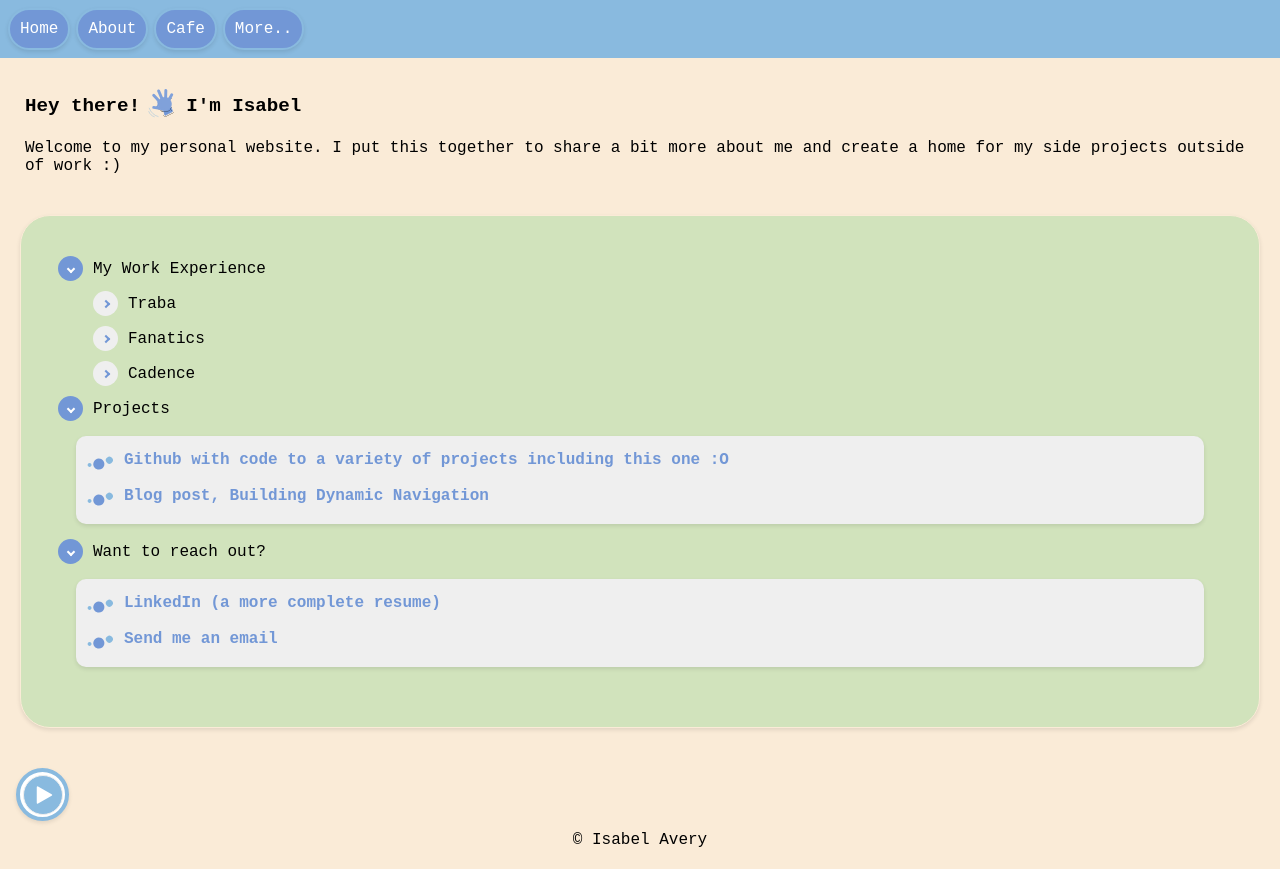
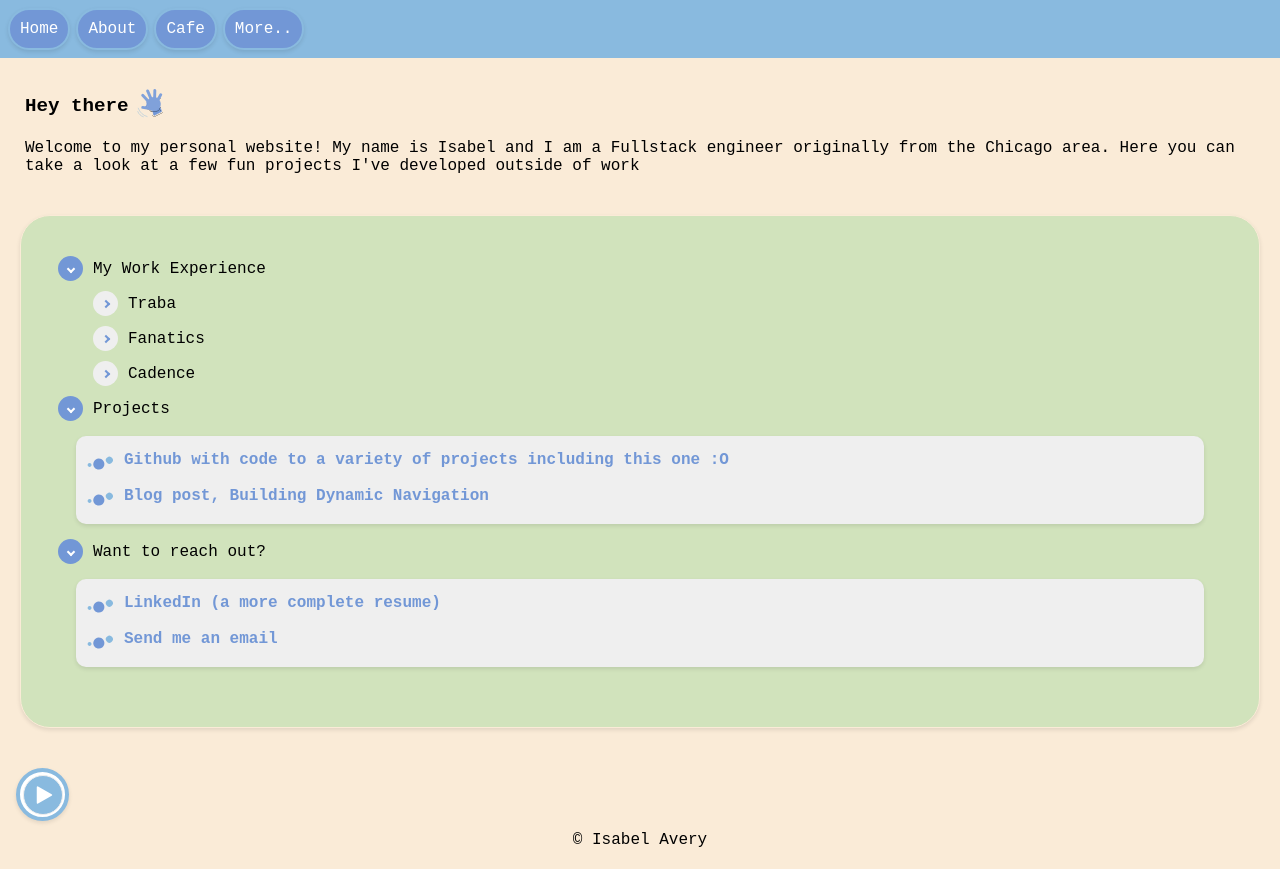
Before and after one commit to isabelmavery/portfolio, a React (Vite) app in the folder client/: page / in a window 1280 px wide. Built offline with nearby package versions, Linux system fonts and the light colour scheme; no server answers.

Commit message:
docs: update content one more time

```diff
--- a/client/src/Home.jsx
+++ b/client/src/Home.jsx
@@ -23,14 +23,13 @@ function Home() {
             fontSize: "1.2rem",
           }}
         >
-          <div className="header">Hey there!</div>
+          <div className="header">Hey there</div>
           <Wave />
-          <div>I'm Isabel</div>
         </div>
         <div>
-          Welcome to my personal website. I put this together to share a bit
-          more about me and create a home for my side projects outside of work
-          :)
+          Welcome to my personal website! My name is Isabel and I am a Fullstack
+          engineer originally from the Chicago area. Here you can take a look at
+          a few fun projects I've developed outside of work
         </div>
       </div>
       <div className="text-content primary-content">
```
